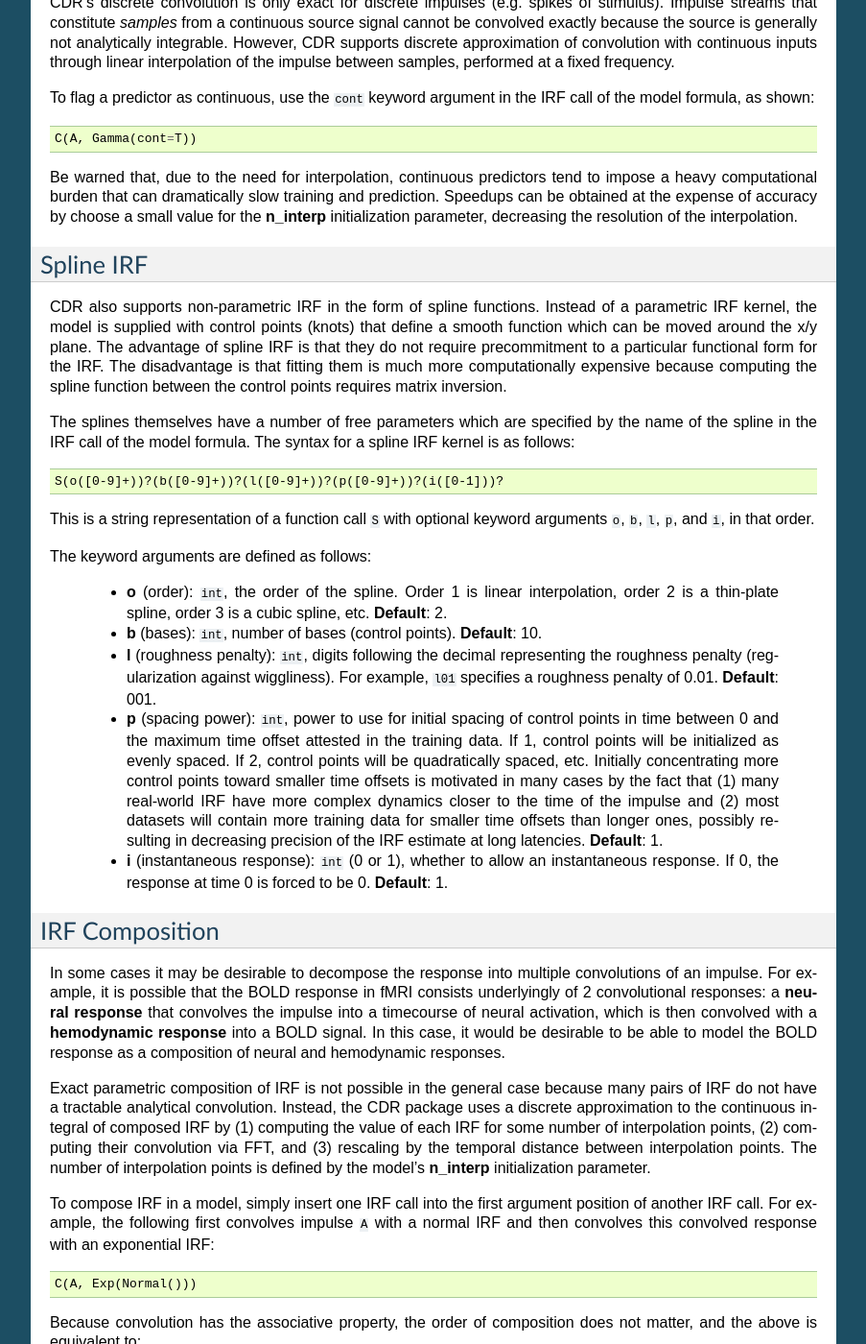
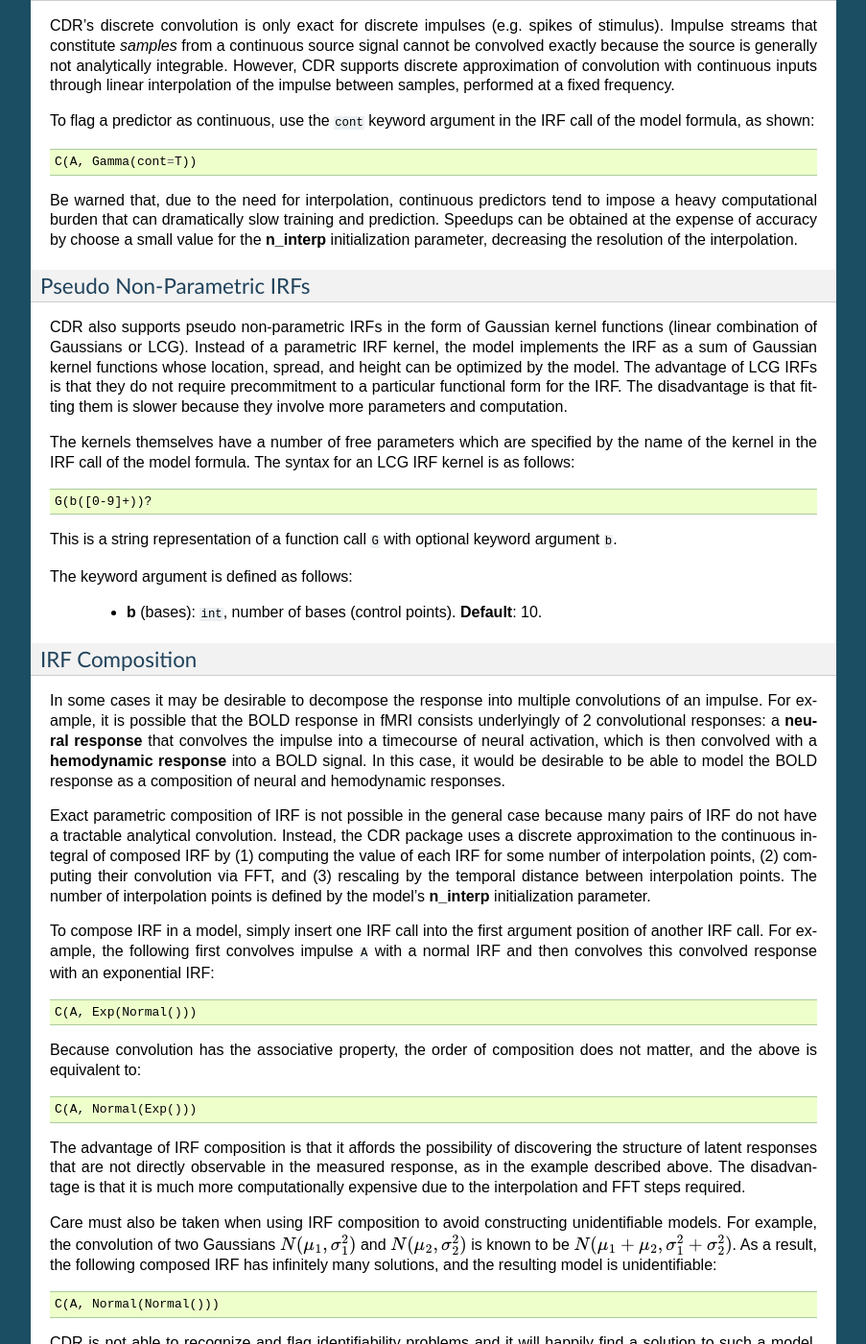
Before and after one commit to coryshain/cdr, a Sphinx documentation site: the page built from docs/source/formula.rst, in a window 1280 px wide and 1400 px high, scrolled down 9033 px. Shown: the whole window at 96% size, without its empty margins (198-1101 px from the left). Built offline with Sphinx 7.4.7, drawn with Linux system fonts in a browser that asks for light colours; some of the changed text lies outside the part shown.

Commit message:
Updates to docs

```diff
--- a/docs/source/formula.rst
+++ b/docs/source/formula.rst
@@ -17,17 +17,19 @@
 Intercept terms can be added by including ``1`` in the RHS and removed by including ``0`` in the RHS.
 If neither of these appears in the RHS, an intercept is added by default.
 
-**WARNING:** The compiler for CDR formulae is still early in development and may fail to correctly process certain formula strings, especially ones that contain hierarchical term expansions, categorical variable expansions, and/or interactions.
+**WARNING:** The compiler for CDR formulas is still early in development and may fail to correctly process certain formula strings, especially ones that contain hierarchical term expansions, categorical variable expansions, and/or interactions.
 Please double-check the correctness of the model formula reported at the start of training and report problems in the issue tracker on `Github <https://github.com/coryshain/cdr>`_.
 
 **WARNING:** If you are using interaction terms, it is easy to accidentally mis-specify your formula because interactions are trickier in CDR than in linear models.
 Make sure to read :ref:`interactions` before fitting models with interactions.
 
 
+CDR Model Formulas (**not** CDRNN)
+----------------------------------
 
 .. _linear:
 Linear (DiracDelta) Predictors
-------------------------------
+^^^^^^^^^^^^^^^^^^^^^^^^^^^^^^
 
 A trivial way of "deconvolving" a predictor ``A`` is to assume a Dirac delta response to ``A``: :math:`A` at :math:`t=0`, :math:`0` otherwise.
 DiracDelta IRF are thus equivalent to predictors in linear models; only the value of the predictor that coincides with the response measurement is used for prediction.
@@ -52,7 +54,7 @@
 Therefore, fitting a Dirac delta response to a stimulus-aligned predictor will not produce an erroneous model; in the worst case, the entire predictor will be masked and therefore ignored by the model.
 
 Defining an Impulse Response Function (IRF)
--------------------------------------------
+^^^^^^^^^^^^^^^^^^^^^^^^^^^^^^^^^^^^^^^^^^^
 
 A convolutional term is defined using the syntax ``C(..., IRF_FAMILY())``, where ``...`` is replaced by names of predictors contained in the input data.
 For example, to define a Gamma convolution of predictor ``A``, the expression ``C(A, Gamma())`` is added to the RHS.
@@ -292,7 +294,7 @@
 
 
 Automatic Term Expansion
-------------------------
+^^^^^^^^^^^^^^^^^^^^^^^^
 
 For convenience, the ``C()`` function distributes the impulse response family over multiple ``+``-delimited terms in its first argument.
 Therefore, the following two expressions are equivalent::
@@ -330,7 +332,7 @@
 
 
 Random Effects
---------------
+^^^^^^^^^^^^^^
 
 Random effects in CDR are specified using the following syntax::
 
@@ -360,7 +362,8 @@
 
 
 Parameter Initialization
-------------------------
+^^^^^^^^^^^^^^^^^^^^^^^^
+
 IRF parameters can be initialized for a given convolutional term by specifying their initial values in the IRF call, using the parameter name as the keyword (see supported IRF and their associated parameters above).
 For example, to initialize a Gamma IRF with :math:`\alpha = 2` and :math:`\beta = 2` for predictor ``A``, use the following call::
 
@@ -384,7 +387,8 @@
 
 
 Using Constant (Non-trainable) Parameters
------------------------------------------
+^^^^^^^^^^^^^^^^^^^^^^^^^^^^^^^^^^^^^^^^^
+
 By default, CDR trains all the variables that parameterize an IRF kernel (e.g. both :math:`\mu` and :math:`\sigma` for a Gaussian IRF kernel).
 But in some cases it's useful to treat certain IRF parameters as constants and leave them untrained.
 To do this, specify a list of trainable parameters with the keyword argument ``trainable``, using Python list syntax.
@@ -402,7 +406,7 @@
 
 
 Parameter Tying
----------------
+^^^^^^^^^^^^^^^
 
 A convolutional term in a CDR model is factored into two components, an IRF component with appropriate parameters and a coefficient governing the overall amplitude of the estimate.
 Unless otherwise specified, both of these terms are fit separately for every predictor in the model.
@@ -450,7 +455,7 @@
 
 
 Continuous predictors
----------------------
+^^^^^^^^^^^^^^^^^^^^^
 
 CDR's discrete convolution is only exact for discrete impulses (e.g. spikes of stimulus).
 Impulse streams that constitute `samples` from a continuous source signal cannot be convolved exactly because the source is generally not analytically integrable.
@@ -464,33 +469,29 @@
 Speedups can be obtained at the expense of accuracy by choose a small value for the **n_interp** initialization parameter, decreasing the resolution of the interpolation.
 
 
-Spline IRF
-----------
+Pseudo Non-Parametric IRFs
+^^^^^^^^^^^^^^^^^^^^^^^^^^
 
-CDR also supports non-parametric IRF in the form of spline functions.
-Instead of a parametric IRF kernel, the model is supplied with control points (knots) that define a smooth function which can be moved around the x/y plane.
-The advantage of spline IRF is that they do not require precommitment to a particular functional form for the IRF.
-The disadvantage is that fitting them is much more computationally expensive because computing the spline function between the control points requires matrix inversion.
+CDR also supports pseudo non-parametric IRFs in the form of Gaussian kernel functions (linear combination of Gaussians or LCG).
+Instead of a parametric IRF kernel, the model implements the IRF as a sum of Gaussian kernel functions whose location, spread, and height can be optimized by the model.
+The advantage of LCG IRFs is that they do not require precommitment to a particular functional form for the IRF.
+The disadvantage is that fitting them is slower because they involve more parameters and computation.
 
-The splines themselves have a number of free parameters which are specified by the name of the spline in the IRF call of the model formula.
-The syntax for a spline IRF kernel is as follows::
+The kernels themselves have a number of free parameters which are specified by the name of the kernel in the IRF call of the model formula.
+The syntax for an LCG IRF kernel is as follows::
 
-    S(o([0-9]+))?(b([0-9]+))?(l([0-9]+))?(p([0-9]+))?(i([0-1]))?
+    G(b([0-9]+))?
 
-This is a string representation of a function call ``S`` with optional keyword arguments ``o``, ``b``, ``l``, ``p``, and ``i``, in that order.
+This is a string representation of a function call ``G`` with optional keyword argument ``b``.
 
-The keyword arguments are defined as follows:
+The keyword argument is defined as follows:
 
-  - **o** (order): ``int``, the order of the spline. Order 1 is linear interpolation, order 2 is a thin-plate spline, order 3 is a cubic spline, etc. **Default**: 2.
   - **b** (bases): ``int``, number of bases (control points). **Default**: 10.
-  - **l** (roughness penalty): ``int``, digits following the decimal representing the roughness penalty (regularization against wiggliness). For example, ``l01`` specifies a roughness penalty of 0.01. **Default**: 001.
-  - **p** (spacing power): ``int``, power to use for initial spacing of control points in time between 0 and the maximum time offset attested in the training data. If 1, control points will be initialized as evenly spaced. If 2, control points will be quadratically spaced, etc. Initially concentrating more control points toward smaller time offsets is motivated in many cases by the fact that (1) many real-world IRF have more complex dynamics closer to the time of the impulse and (2) most datasets will contain more training data for smaller time offsets than longer ones, possibly resulting in decreasing precision of the IRF estimate at long latencies. **Default**: 1.
-  - **i** (instantaneous response): ``int`` (0 or 1), whether to allow an instantaneous response. If 0, the response at time 0 is forced to be 0. **Default**: 1.
 
 
 
 IRF Composition
----------------
+^^^^^^^^^^^^^^^
 
 In some cases it may be desirable to decompose the response into multiple convolutions of an impulse.
 For example, it is possible that the BOLD response in fMRI consists underlyingly of 2 convolutional responses: a **neural response** that convolves the impulse into a timecourse of neural activation, which is then convolved with a **hemodynamic response** into a BOLD signal.
@@ -522,3 +523,23 @@
 It is up to the user to think carefully about whether the model structure could introduce such problems.
 For example, in the BOLD example discussed above, the neural response is predictor-specific while the hemodynamic response is predictor-independent given the neural response.
 The two responses can thus be separated via parameter tying of the hemodynamic response portion (see below), requiring all predictors to share a single hemodynamic response and forcing predictor-level variation into the neural response alone.
+
+
+
+CDRNN Model Formulas
+--------------------
+
+CDRNN models compute a single joint multivariate IRF with a highly distributed and interactive structure.
+As a result, it is not necessary (or even possible) to constrain the IRF to have a particular shape.
+Instead, all shape features are estimated from data.
+Therefore, CDRNN model formulas are very simple: they contain a list of predictors and (optionally) a list of random grouping factors.
+For example, the following defines a CDRNN model with predictors ``A`` and ``B`` and random grouping factor ``subject``::
+
+    y ~ A + B + (1 | subject)
+
+The ``(1 | subject)`` term may look like a random intercept from linear mixed models, but this is misleading.
+It simply allows CDRNN to take ``subject`` into account when computing any aspect of the response.
+It thus incorporates by-subject variation in the size, shape, and degree of interaction for all variables in the model.
+Because of the distributed nature of CDRNN representations, it is not possible to distinguish e.g. random intercepts, slopes, and IRF parameters, as CDR permits.
+A random term is simply present or not, and its influence can be accommodated as needed throughout the model.
+For details about how random effects are incorporated into the CDRNN architecture, see Shain (2021).
--- a/docs/source/irftree.rst
+++ b/docs/source/irftree.rst
@@ -12,6 +12,9 @@
   - **Factorization** of separable model components, especially *impulses*, *coefficients*, and *IRFs*  (see discussion below)
   - **IRF composition**: convolving multiple IRF with each other in a hierarchical fashion
   - **Parameter tying**: sharing a single IRF or coefficient across multiple portions of the model
+
+Note that these components cannot be cleanly factorized in CDRNN, so CDRNN "trees" are flat.
+The remainder of this page applies only to CDR.
 
 
 Factorization
```
Also changed, not shown: other parts of docs/source/formula.rst (+11 -10 lines), docs/source/cdr.rst (+59 -13 lines), 1 other file.
